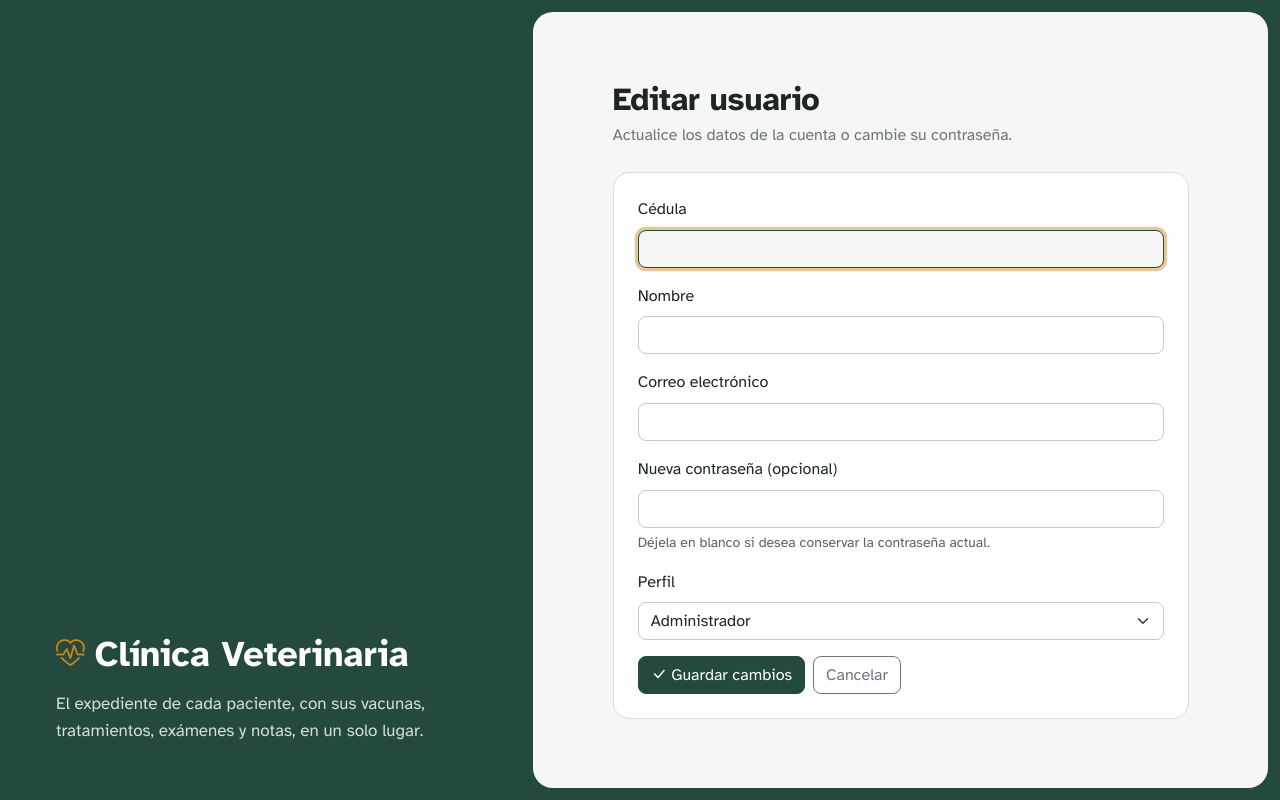
After one commit to Julio0rtiz/ProyectoVeterinaria, an ASP.NET Core app: template VeterinariaMVC/Views/Usuarios/Editar.cshtml in a window 1280 px wide. The commit adds this page. Run offline with ASP.NET Core 8, Linux system fonts and the light colour scheme; the template is opened without the code that fills it, so the values that code supplies are empty; the project's own start-up code is not run, and a stand-in starts its controllers and pages.

Commit message:
Actualizacion en usuariocontroles y index
Se agregaron las funciones de editar y eliminar un usuario y se creo la vista de eliminar y se creo el boton para editar y eliminar en index

```diff
--- /dev/null
+++ b/VeterinariaMVC/Views/Usuarios/Editar.cshtml
@@ -0,0 +1,92 @@
+@model VeterinariaMVC.Models.ViewModels.UsuarioFormViewModel
+@using VeterinariaMVC.Models
+@{
+    ViewData["Title"] = "Editar usuario";
+}
+
+<div class="mb-4">
+    <h1 class="h2 mb-1">Editar usuario</h1>
+    <p class="text-secondary mb-0">Actualice los datos de la cuenta o cambie su contraseña.</p>
+</div>
+
+<div class="card p-4" style="max-width: 38rem;">
+    <form asp-action="Editar" method="post">
+        <input type="hidden" asp-for="Id" />
+        <div asp-validation-summary="ModelOnly" class="text-danger mb-3"></div>
+
+        <div class="mb-3">
+            <label asp-for="Cedula" class="form-label"></label>
+            <input asp-for="Cedula" class="form-control" maxlength="20" autofocus />
+            <span asp-validation-for="Cedula" class="text-danger small"></span>
+        </div>
+
+        <div class="mb-3">
+            <label asp-for="Nombre" class="form-label"></label>
+            <input asp-for="Nombre" class="form-control" maxlength="100" />
+            <span asp-validation-for="Nombre" class="text-danger small"></span>
+        </div>
+
+        <div class="mb-3">
+            <label asp-for="Correo" class="form-label"></label>
+            <input asp-for="Correo" type="email" class="form-control" maxlength="150" />
+            <span asp-validation-for="Correo" class="text-danger small"></span>
+        </div>
+
+        <div class="mb-3">
+            <label asp-for="Contrasena" class="form-label">Nueva contraseña (opcional)</label>
+            <input asp-for="Contrasena" type="password" class="form-control" maxlength="100"
+                   autocomplete="new-password" />
+            <div class="form-text">Déjela en blanco si desea conservar la contraseña actual.</div>
+            <span asp-validation-for="Contrasena" class="text-danger small"></span>
+        </div>
+
+        <div class="mb-3">
+            <label asp-for="Perfil" class="form-label"></label>
+            <select asp-for="Perfil" class="form-select">
+                <option value="@((int)Perfil.Administrador)">Administrador</option>
+                <option value="@((int)Perfil.Veterinario)">Veterinario</option>
+                <option value="@((int)Perfil.Dueno)">Dueño</option>
+            </select>
+            <span asp-validation-for="Perfil" class="text-danger small"></span>
+        </div>
+
+        <div class="mb-3 d-none" id="grupoVeterinario">
+            <label asp-for="VeterinarioId" class="form-label"></label>
+            <select asp-for="VeterinarioId" asp-items="ViewBag.Veterinarios" class="form-select">
+                <option value="">Seleccione un veterinario...</option>
+            </select>
+            <div class="form-text">Solo se muestran veterinarios disponibles o el ya asignado a este usuario.</div>
+            <span asp-validation-for="VeterinarioId" class="text-danger small"></span>
+        </div>
+
+        <div class="d-flex gap-2">
+            <button type="submit" class="btn btn-primary">
+                <i class="bi bi-check-lg" aria-hidden="true"></i> Guardar cambios
+            </button>
+            <a asp-action="Index" class="btn btn-outline-secondary">Cancelar</a>
+        </div>
+    </form>
+</div>
+
+@section Scripts {
+    <partial name="_ValidationScriptsPartial" />
+    <script>
+        (function () {
+            const selectPerfil = document.getElementById('Perfil');
+            const grupoVeterinario = document.getElementById('grupoVeterinario');
+            const selectVeterinario = document.getElementById('VeterinarioId');
+            const perfilVeterinario = '@((int)Perfil.Veterinario)';
+
+            function actualizarVeterinario() {
+                const esVet = selectPerfil.value === perfilVeterinario;
+                grupoVeterinario.classList.toggle('d-none', !esVet);
+                if (!esVet) {
+                    selectVeterinario.value = '';
+                }
+            }
+
+            selectPerfil.addEventListener('change', actualizarVeterinario);
+            actualizarVeterinario();
+        })();
+    </script>
+}
```
Also changed, not shown: VeterinariaMVC/Controllers/UsuariosController.cs (+142 -0 lines), VeterinariaMVC/Views/Usuarios/Index.cshtml (+19 -1 lines).
